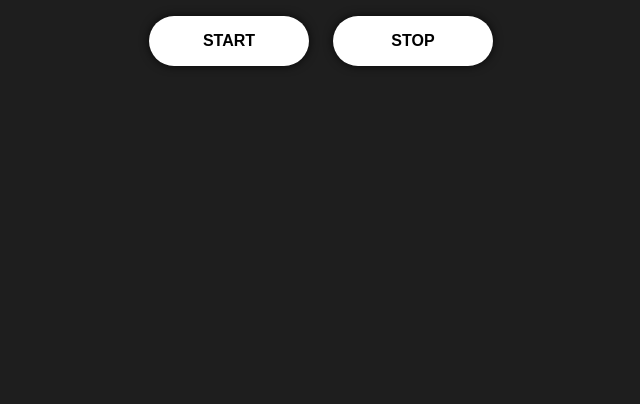
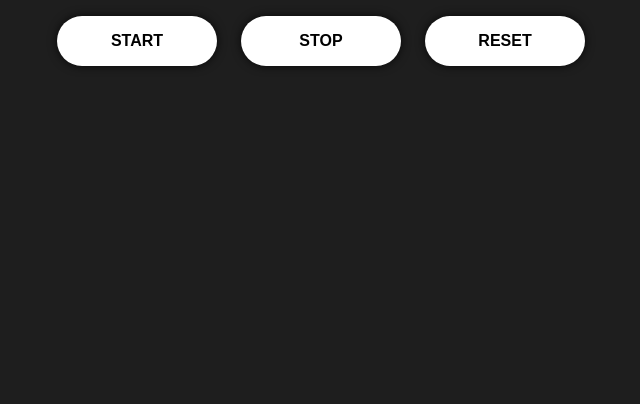
Before and after one commit to arpit-pathak/Stopwatch-App, a plain HTML site: page index.html in a window 1280 px wide. Shown: the part 396-800 px from the top of the page, without its empty margins (319-959 px from the left). Drawn offline with Linux system fonts and the light colour scheme.

Commit message:
added reset button

```diff
--- a/index.html
+++ b/index.html
@@ -17,6 +17,7 @@
             <div>
                 <button onclick="startStopwatch()">START</button>
                 <button onclick="stopStopwatch()">STOP</button>
+                <button onclick="resetStopwatch()">RESET</button>
             </div>
     </div>
     <script src="./script.js"></script>
--- a/script.js
+++ b/script.js
@@ -27,3 +27,10 @@ const startStopwatch = () => {
 const stopStopwatch = () => {
     clearInterval(intervalId);
 };
+
+const resetStopwatch = () => {
+    sec = 0;
+    min = 0;
+    hr = 0;
+    clock.innerText = "00 : 00 : 00";
+}
```
